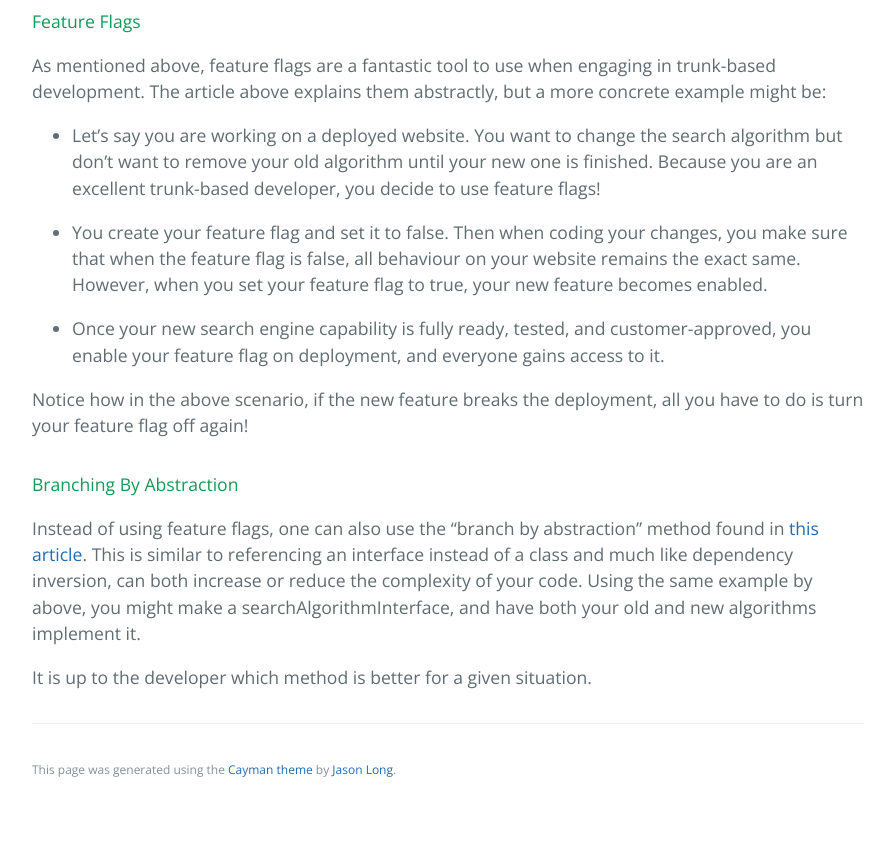
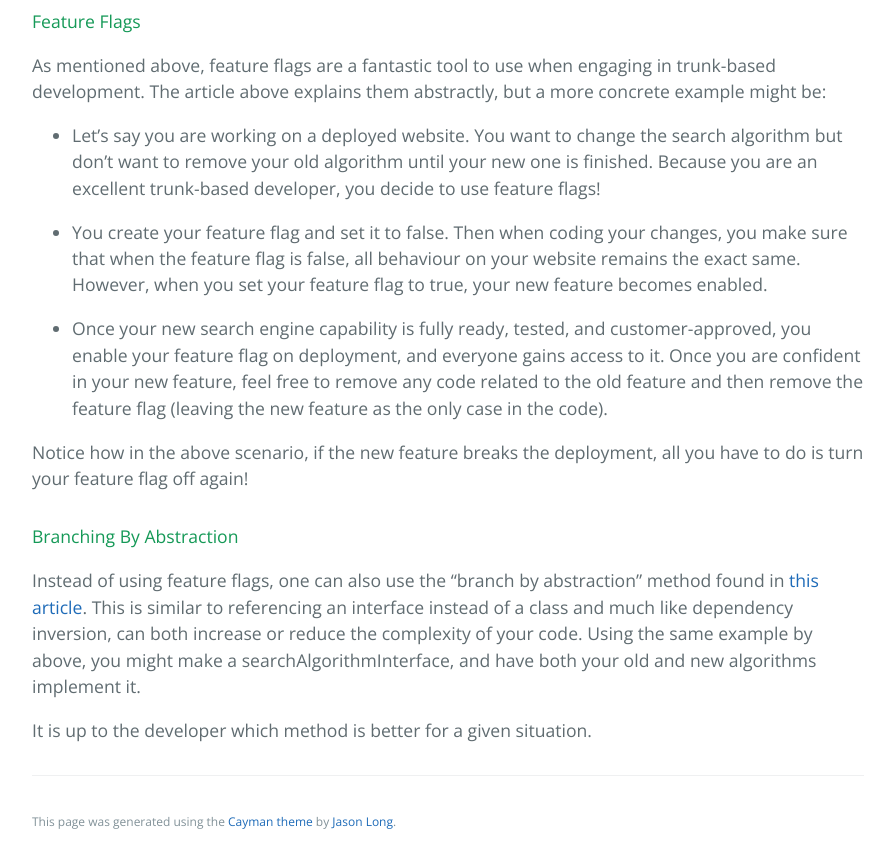
Before and after one commit to learning-software-engineering/learning-software-engineering.github.io, a Jekyll site: the page built from Topics/Development_Process/Trunk_Development.md, in a window 1280 px wide and 900 px high, scrolled down 980 px, cut to the strip 36-900 px from the top of the window. Shown: the whole strip, without its empty margins (192-1087 px from the left). Built offline with Jekyll 4.4.1, drawn with Linux system fonts in a browser that asks for light colours; our own code applies the rules of GitHub Pages for plain Markdown files; before the commit the page ends 1828 px from its top, so only the background shows below that.

Commit message:
added clarification

```diff
--- a/Topics/Development_Process/Trunk_Development.md
+++ b/Topics/Development_Process/Trunk_Development.md
@@ -14,7 +14,7 @@ As mentioned above, feature flags are a fantastic tool to use when engaging in t
 
 - You create your feature flag and set it to false. Then when coding your changes, you make sure that when the feature flag is false, all behaviour on your website remains the exact same. However, when you set your feature flag to true, your new feature becomes enabled.
 
-- Once your new search engine capability is fully ready, tested, and customer-approved, you enable your feature flag on deployment, and everyone gains access to it.
+- Once your new search engine capability is fully ready, tested, and customer-approved, you enable your feature flag on deployment, and everyone gains access to it. Once you are confident in your new feature, feel free to remove any code related to the old feature and then remove the feature flag (leaving the new feature as the only case in the code).
 
 Notice how in the above scenario, if the new feature breaks the deployment, all you have to do is turn your feature flag off again!
 
```
